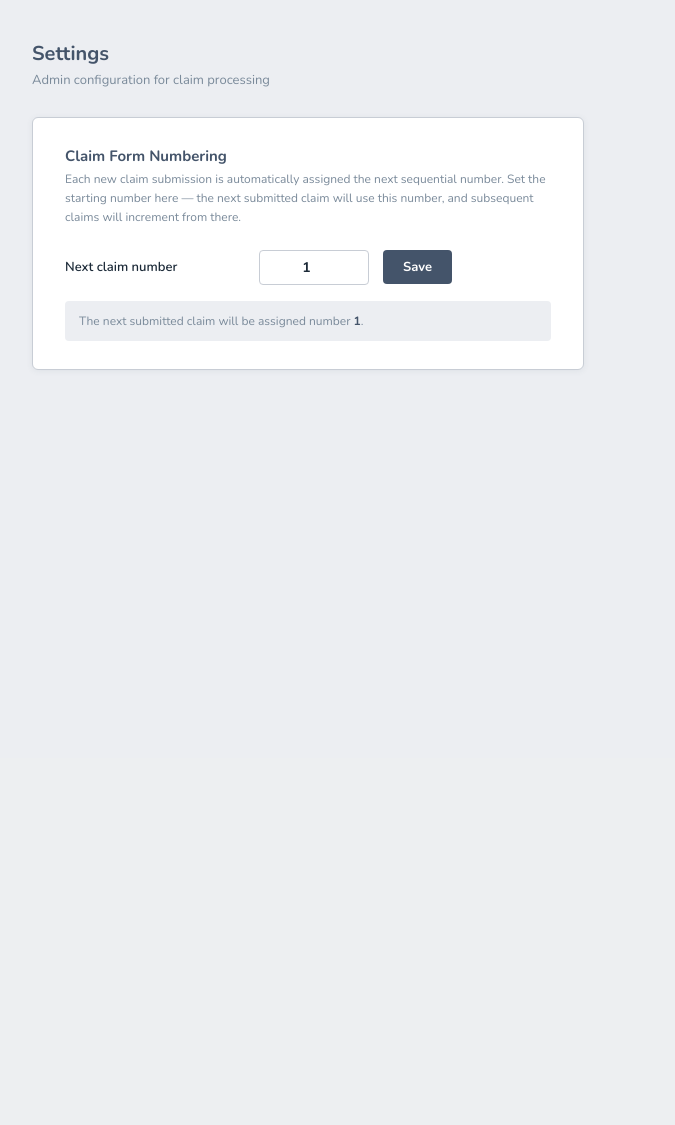
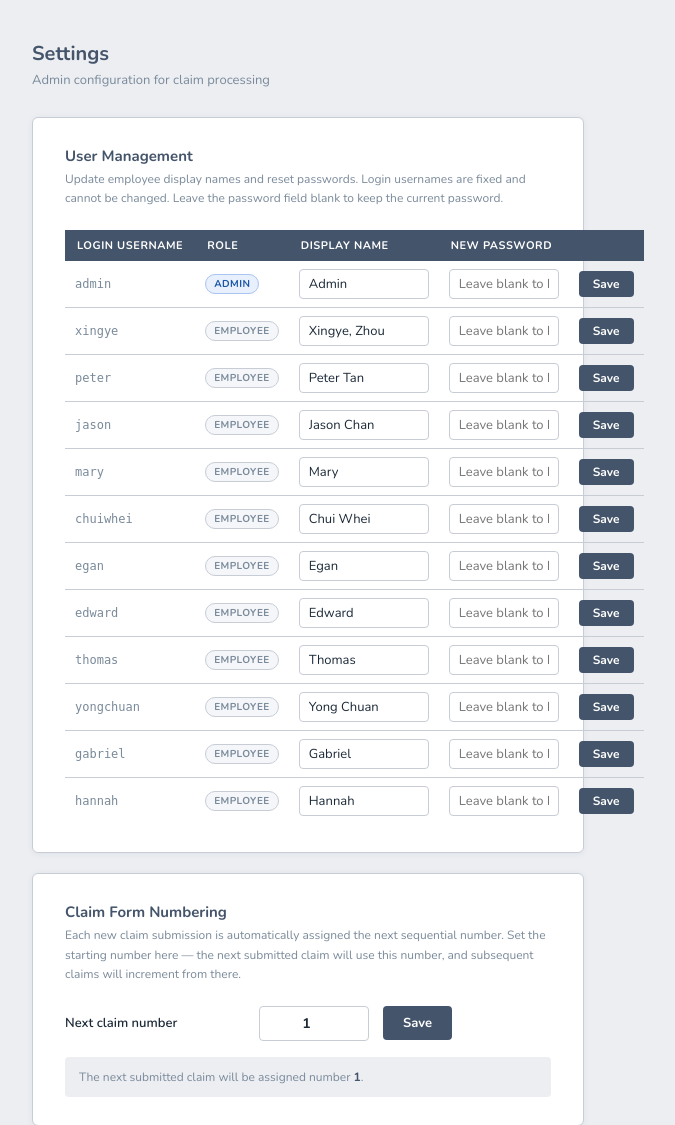
Before and after one commit to starrdye/ternary-claim-web-app, a Flask app: page /settings in a window 1280 px wide. Shown: the part 42-1167 px from the top of the page, without its empty margins (332-1007 px from the left). Before the commit the page ends 412 px from the top, so only its background shows below. Run offline with Flask 3, Linux system fonts and the light colour scheme; the visitor is signed in with stand-in values (Sample User, id 1).

Commit message:
Add employee select for admin, user management, and on-behalf submission
- Admin claim form: employee name is now a dropdown of existing users
  instead of free text; selecting a user sets submit_for_user so the
  submission appears in that user's own history
- Export ZIP: strip trailing comma from first name in folder name
- Settings: user management table — admin can edit display names and
  reset passwords; login username is read-only
- Backend: PATCH /api/users/<username> endpoint; submit_claim honours
  submit_for_user when caller is admin

Co-Authored-By: Claude Sonnet 4.6 <noreply@anthropic.com>

```diff
--- a/app.py
+++ b/app.py
@@ -439,10 +439,17 @@ def submit_claim():
             _next_claim_no()   # consume this pre-filled number
         claim_no = provided_no
 
+    # Allow admin to submit on behalf of another user
+    submit_for = str(data.get('submit_for_user', '')).strip()
+    if submit_for and session.get('role') == 'admin' and _get_user(submit_for):
+        submitted_by = submit_for
+    else:
+        submitted_by = session['username']
+
     record = {
         'id': submission_id,
         'submitted_at': datetime.now().isoformat(timespec='seconds'),
-        'submitted_by': session['username'],
+        'submitted_by': submitted_by,
         'status': 'Pending',
         'employee_name': data.get('employee_name', ''),
         'claim_no': claim_no,
@@ -539,7 +546,27 @@ def delete_submission(sid):
 @admin_required
 def list_users():
     users = _load_users()
-    return jsonify([{'username': u['username'], 'display_name': u['display_name']} for u in users])
+    return jsonify([{'username': u['username'], 'display_name': u['display_name'], 'role': u.get('role', 'employee')} for u in users])
+
+
+@app.route('/api/users/<username>', methods=['PATCH'])
+@admin_required
+def update_user(username):
+    data  = request.get_json(force=True)
+    users = _load_users()
+    user  = next((u for u in users if u['username'] == username), None)
+    if not user:
+        return jsonify({'error': 'User not found'}), 404
+    if 'display_name' in data:
+        dn = str(data['display_name']).strip()
+        if not dn:
+            return jsonify({'error': 'Display name cannot be empty'}), 400
+        user['display_name'] = dn
+    if data.get('password'):
+        user['password'] = _hash(str(data['password']))
+    with open(USERS_PATH, 'w', encoding='utf-8') as f:
+        json.dump(users, f, indent=2)
+    return jsonify({'ok': True})
 
 
 @app.route('/api/submissions/<sid>/archive', methods=['PATCH'])
@@ -941,7 +968,7 @@ def export_month():
     with zipfile.ZipFile(zip_buf, 'w', zipfile.ZIP_DEFLATED) as zf:
         for idx, s in enumerate(month_subs, start=1):
             name       = s.get('employee_name', 'Unknown')
-            first_name = name.split()[0] if name.split() else name
+            first_name = name.split()[0].strip(',') if name.split() else name.strip(',')
             claim_no   = s.get('claim_no', '')
             folder     = f"{idx}. {first_name} - {claim_no}"
             fp         = f"{zip_root}/{folder}"
--- a/templates/index.html
+++ b/templates/index.html
@@ -65,6 +65,7 @@
             <span class="meta-key">Employee's Name:</span>
             <input id="employee_name" class="meta-val" type="text" placeholder="Last, First" list="employee-list" autocomplete="off" />
             <datalist id="employee-list"></datalist>
+            <input type="hidden" id="submit_for_user" />
           </div>
           <div class="meta-field-row">
             <span class="meta-key">Claim Form no.:</span>
--- a/templates/settings.html
+++ b/templates/settings.html
@@ -107,6 +107,78 @@
       font-size: 13px;
       color: var(--muted);
     }
+    /* User table */
+    .user-table {
+      width: 100%;
+      border-collapse: collapse;
+      font-size: 13px;
+    }
+    .user-table th {
+      background: var(--slate);
+      color: #fff;
+      padding: 8px 12px;
+      text-align: left;
+      font-size: 11px;
+      font-weight: 700;
+      text-transform: uppercase;
+      letter-spacing: 0.05em;
+      white-space: nowrap;
+    }
+    .user-table td {
+      padding: 8px 10px;
+      border-bottom: 1px solid var(--border-l);
+      vertical-align: middle;
+    }
+    .user-table tbody tr:last-child td { border-bottom: none; }
+    .user-mono { font-size: 12px; color: var(--muted); font-family: monospace; }
+    .user-role-badge {
+      display: inline-block;
+      padding: 2px 8px;
+      border-radius: 10px;
+      font-size: 10px;
+      font-weight: 700;
+      text-transform: uppercase;
+      letter-spacing: 0.04em;
+    }
+    .user-role-admin    { background: #e8f0fe; color: #1a56a4; border: 1px solid #a8c4f0; }
+    .user-role-employee { background: #f4f6f9; color: var(--muted); border: 1px solid var(--border-l); }
+    .user-input {
+      border: 1px solid var(--border-l);
+      border-radius: 4px;
+      padding: 5px 9px;
+      font-family: var(--font);
+      font-size: 13px;
+      color: var(--text);
+      width: 100%;
+      min-width: 130px;
+      outline: none;
+      transition: border-color 0.12s;
+    }
+    .user-input:focus { border-color: var(--slate); }
+    .user-pw-input { min-width: 110px; }
+    .user-save-btn {
+      background: var(--slate);
+      color: #fff;
+      border: none;
+      border-radius: 4px;
+      padding: 5px 14px;
+      font-family: var(--font);
+      font-size: 12px;
+      font-weight: 700;
+      cursor: pointer;
+      white-space: nowrap;
+      transition: background 0.12s;
+    }
+    .user-save-btn:hover  { background: var(--slate2); }
+    .user-save-btn:disabled { opacity: 0.5; cursor: default; }
+    .user-row-toast {
+      display: none;
+      font-size: 11px;
+      font-weight: 700;
+      color: #155724;
+      margin-left: 6px;
+    }
+    .user-row-toast.show { display: inline; }
     @media (max-width: 576px) {
       .settings-wrap {
         margin: 20px auto;
@@ -155,6 +227,31 @@
       <div class="page-header-sub">Admin configuration for claim processing</div>
     </div>
 
+    <!-- User Management -->
+    <div class="settings-card">
+      <div class="settings-card-title">User Management</div>
+      <div class="settings-card-desc">
+        Update employee display names and reset passwords. Login usernames are fixed and cannot be changed.
+        Leave the password field blank to keep the current password.
+      </div>
+      <div id="user-table-wrap">
+        <table class="user-table" id="user-table">
+          <thead>
+            <tr>
+              <th>Login Username</th>
+              <th>Role</th>
+              <th>Display Name</th>
+              <th>New Password</th>
+              <th></th>
+            </tr>
+          </thead>
+          <tbody id="user-tbody">
+            <tr><td colspan="5" style="text-align:center;color:var(--muted);padding:20px">Loading…</td></tr>
+          </tbody>
+        </table>
+      </div>
+    </div>
+
     <!-- Claim Number Settings -->
     <div class="settings-card">
       <div class="settings-card-title">Claim Form Numbering</div>
@@ -182,6 +279,62 @@
   // Load current user
   fetch('/api/me').then(r => r.json()).then(u => {
     document.getElementById('tb-user-settings').textContent = u.display_name;
+  });
+
+  // ── User management ──────────────────────────────────
+  async function loadUsers() {
+    const res = await fetch('/api/users');
+    if (!res.ok) return;
+    const users = await res.json();
+    const tbody = document.getElementById('user-tbody');
+    tbody.innerHTML = users.map((u, i) => `
+      <tr id="user-row-${u.username}">
+        <td class="user-mono">${u.username}</td>
+        <td><span class="user-role-badge user-role-${u.role}">${u.role}</span></td>
+        <td><input class="user-input" id="dn-${u.username}" type="text" value="${escHtml(u.display_name)}" placeholder="Display name" /></td>
+        <td><input class="user-input user-pw-input" id="pw-${u.username}" type="password" placeholder="Leave blank to keep" autocomplete="new-password" /></td>
+        <td style="white-space:nowrap">
+          <button class="user-save-btn" onclick="saveUser('${u.username}')">Save</button>
+          <span class="user-row-toast" id="toast-${u.username}">✓ Saved</span>
+        </td>
+      </tr>`).join('');
+  }
+  loadUsers();
+
+  function escHtml(s) {
+    return String(s||'').replace(/&/g,'&amp;').replace(/"/g,'&quot;').replace(/</g,'&lt;').replace(/>/g,'&gt;');
+  }
+
+  async function saveUser(username) {
+    const dn  = document.getElementById(`dn-${username}`).value.trim();
+    const pw  = document.getElementById(`pw-${username}`).value;
+    const btn = document.querySelector(`#user-row-${username} .user-save-btn`);
+    if (!dn) { alert('Display name cannot be empty.'); return; }
+    btn.disabled = true;
+    const body = { display_name: dn };
+    if (pw) body.password = pw;
+    const res = await fetch(`/api/users/${username}`, {
+      method:  'PATCH',
+      headers: { 'Content-Type': 'application/json' },
+      body:    JSON.stringify(body),
+    });
+    btn.disabled = false;
+    if (!res.ok) { alert('Failed to save user.'); return; }
+    document.getElementById(`pw-${username}`).value = '';
+    const toast = document.getElementById(`toast-${username}`);
+    toast.classList.add('show');
+    setTimeout(() => toast.classList.remove('show'), 2500);
+  }
+
+  // Allow Enter key to save in user rows
+  document.getElementById('user-tbody').addEventListener('keydown', e => {
+    if (e.key === 'Enter') {
+      const row = e.target.closest('tr');
+      if (row) {
+        const username = row.id.replace('user-row-', '');
+        saveUser(username);
+      }
+    }
   });
 
   // Load current settings
```
Also changed, not shown: static/js/app.js (+40 -14 lines).
